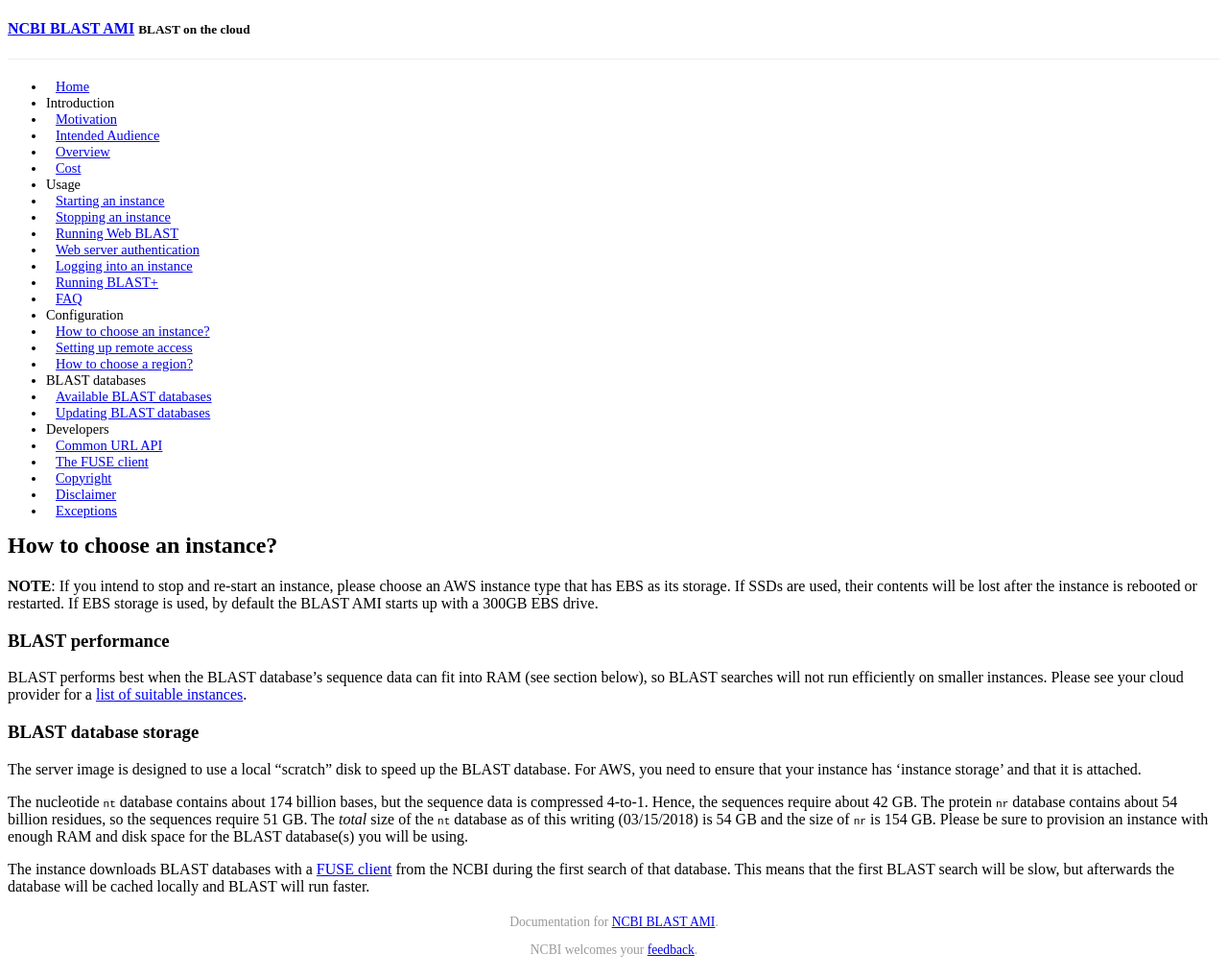
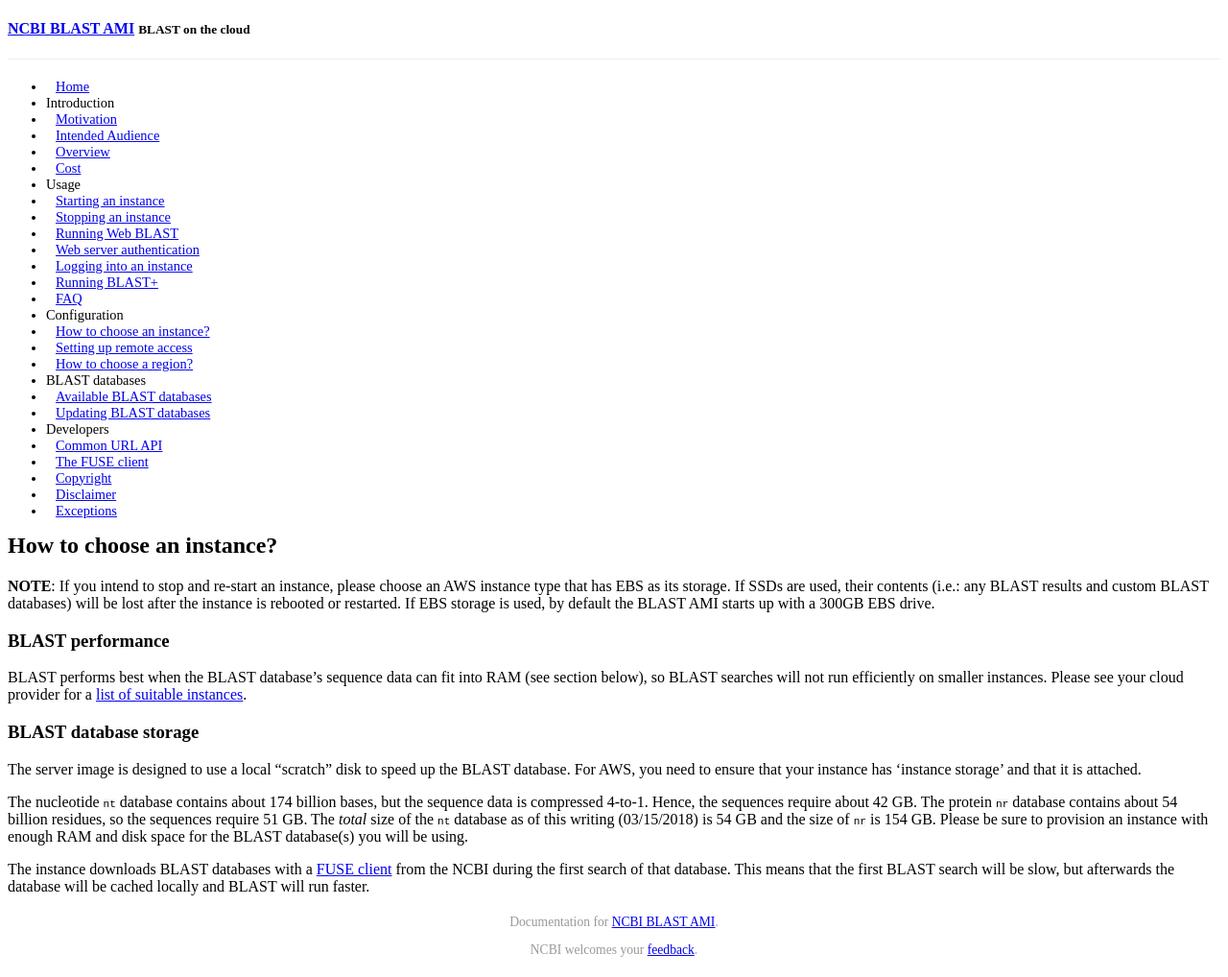
Before and after one commit to ncbi/blast-cloud, a Jekyll site: the page built from _posts/2015-06-09-choosing-instance.md, in a window 1280 px wide. Shown: the whole page at 96% size. Built offline with Jekyll 4.4.1, drawn with Linux system fonts in a browser that asks for light colours; a style sheet for code colours, icons or effects is not loaded.

Commit message:
Minor clarification to choosing instance

```diff
--- a/_posts/2015-06-09-choosing-instance.md
+++ b/_posts/2015-06-09-choosing-instance.md
@@ -6,8 +6,8 @@ order: 0
 ---
 
 **NOTE**: If you intend to stop and re-start an instance, please choose an AWS
-instance type that has EBS as its storage. If SSDs are used, their contents will be
-lost after the instance is rebooted or restarted.
+instance type that has EBS as its storage. If SSDs are used, their contents (i.e.: any BLAST results and custom BLAST databases)
+will be lost after the instance is rebooted or restarted.
 If EBS storage is used, by default the BLAST AMI starts up with a 300GB EBS drive.
 
 ### BLAST performance
```
